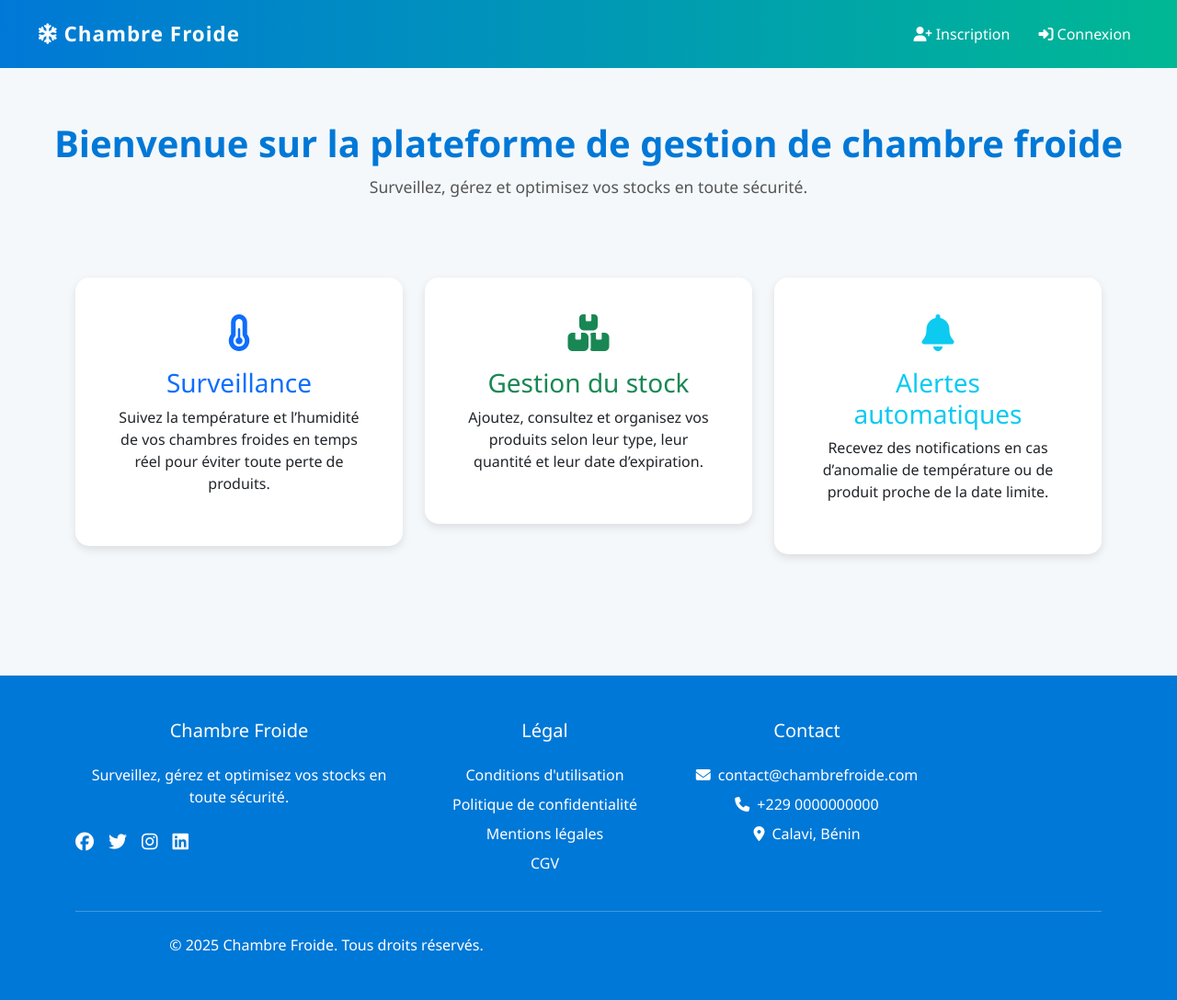
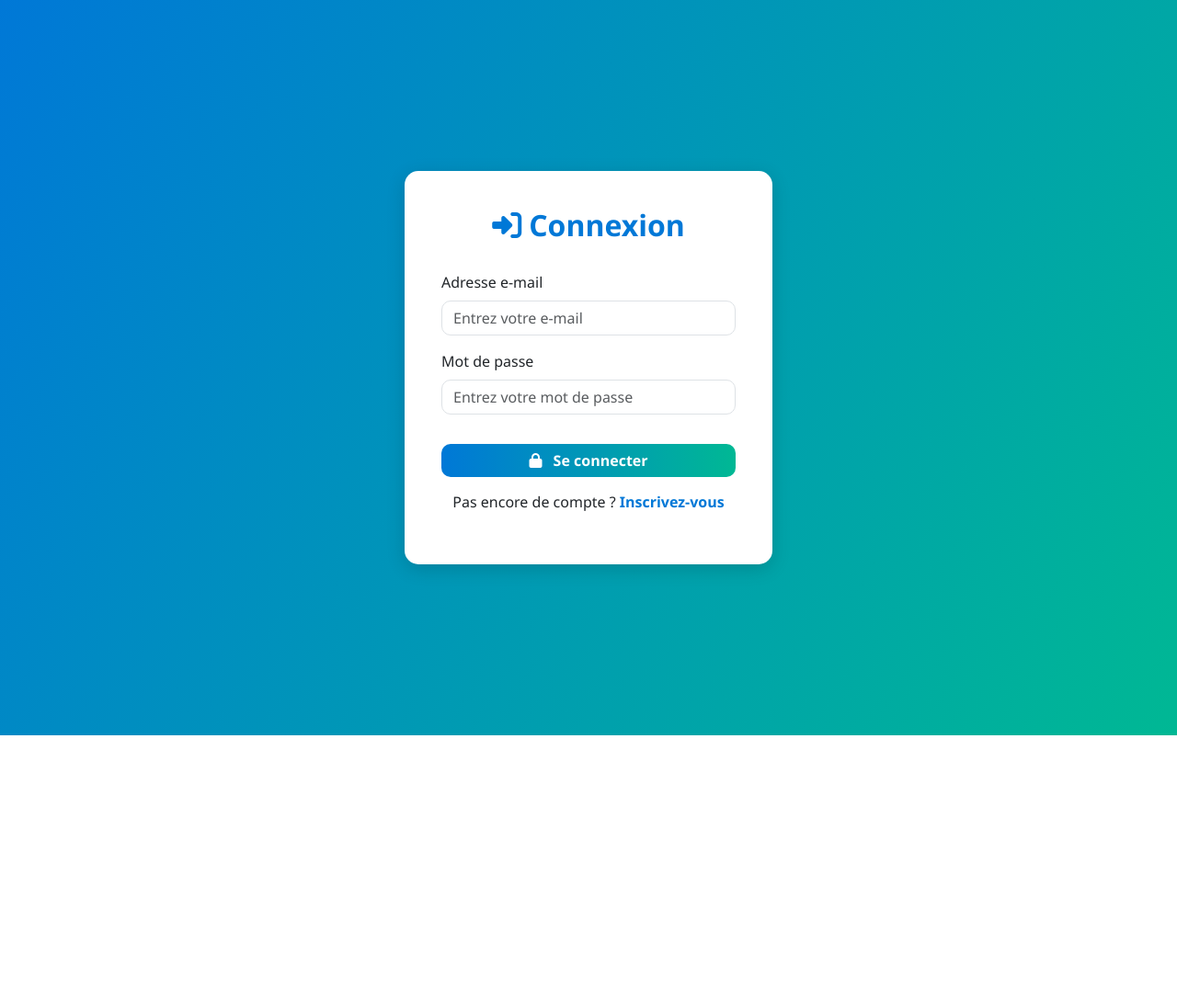
Before and after one commit to Sylvia952/PROJETWEB, a PHP site: page / in a window 1280 px wide. Shown: the whole page at 92% size. After the commit the page ends 800 px from the top, so only its background shows below. Run offline with PHP 8.4, Linux system fonts and the light colour scheme.

Commit message:
update index.php

```diff
--- a/index.php
+++ b/index.php
@@ -3,7 +3,7 @@
 <head>
   <meta charset="UTF-8">
   <meta name="viewport" content="width=device-width, initial-scale=1.0">
-  <title>Accueil - Gestion de Chambre Froide</title>
+  <title>Connexion - Chambre Froide</title>
 
   <!-- Bootstrap -->
   <link href="https://cdn.jsdelivr.net/npm/bootstrap@5.3.2/dist/css/bootstrap.min.css" rel="stylesheet">
@@ -13,191 +13,125 @@
 
   <style>
     body {
-      background: #f4f8fb;
+      background: linear-gradient(120deg, #0078D7, #00b894);
       font-family: 'Segoe UI', sans-serif;
+      min-height: 100vh;
+      display: flex;
+      align-items: center;
+      justify-content: center;
     }
 
-    /* --- Navbar --- */
-    .navbar {
-      background: linear-gradient(90deg, #0078D7, #00b894);
-      padding: 15px 30px;
-    }
-    .navbar-brand {
-      color: #fff !important;
-      font-weight: bold;
-      font-size: 1.4rem;
-      letter-spacing: 1px;
-    }
-    .navbar-nav .nav-link {
-      color: #fff !important;
-      font-weight: 500;
-      margin-left: 15px;
-      transition: 0.3s;
-    }
-    .navbar-nav .nav-link:hover {
-      text-decoration: underline;
+    .auth-container {
+      background: #fff;
+      border-radius: 15px;
+      box-shadow: 0 5px 20px rgba(0,0,0,0.15);
+      width: 400px;
+      padding: 40px;
+      transition: all 0.4s ease-in-out;
     }
 
-    /* --- Header --- */
-    header {
+    .auth-container h2 {
       text-align: center;
-      padding: 10px 10px;
-      background: #f4f8fb;
-    }
-    header h1 {
-      font-size: 2.5rem;
+      color: #0078D7;
+      margin-bottom: 30px;
       font-weight: 700;
-      color: #0078D7;
-    }
-    header p {
-      font-size: 1.1rem;
-      color: #555;
-      margin-top: 10px;
     }
 
-    /* --- Cards Section --- */
-    .section {
-      padding: 60px 20px;
-    }
-    .card {
-      border: none;
-      border-radius: 15px;
-      box-shadow: 0 4px 10px rgba(0,0,0,0.1);
-      transition: transform 0.3s;
-    }
-    .card:hover {
-      transform: translateY(-5px);
-    }
-    .card i {
-      font-size: 40px;
-      margin-bottom: 10px;
+    .form-control {
+      border-radius: 10px;
     }
 
-    /* --- Footer --- */
-    footer {
-      background: #0078D7;
-      color: white;
+    .btn-custom {
+      background: linear-gradient(90deg, #0078D7, #00b894);
+      border: none;
+      color: #fff;
+      border-radius: 10px;
+      width: 100%;
+      font-weight: 600;
+    }
+
+    .btn-custom:hover {
+      opacity: 0.9;
+    }
+
+    .switch-link {
       text-align: center;
-      padding: 15px 0;
-      margin-top: 60px;
+      margin-top: 15px;
+    }
+
+    .switch-link a {
+      color: #0078D7;
+      font-weight: 600;
+      text-decoration: none;
+    }
+
+    .switch-link a:hover {
+      text-decoration: underline;
     }
   </style>
 </head>
-
 <body>
 
-  <!--  Navbar -->
-  <nav class="navbar navbar-expand-lg">
-    <div class="container-fluid">
-      <a class="navbar-brand" href="#"><i class="fa-solid fa-snowflake"></i> Chambre Froide</a>
-      <button class="navbar-toggler text-white" type="button" data-bs-toggle="collapse" data-bs-target="#navbarNav">
-        <i class="fa-solid fa-bars"></i>
-      </button>
-      <div class="collapse navbar-collapse justify-content-end" id="navbarNav">
-        <ul class="navbar-nav">
-          <li class="nav-item">
-            <a class="nav-link" href="#"><i class="fa-solid fa-user-plus"></i> Inscription</a>
-          </li>
-          <li class="nav-item">
-            <a class="nav-link" href="#"><i class="fa-solid fa-right-to-bracket"></i> Connexion</a>
-          </li>
-        </ul>
+  <!-- ======== Connexion ======== -->
+  <div class="auth-container" id="loginForm">
+    <h2><i class="fa-solid fa-right-to-bracket me-2"></i>Connexion</h2>
+
+    <form>
+      <div class="mb-3">
+        <label for="email" class="form-label">Adresse e-mail</label>
+        <input type="email" class="form-control" id="email" placeholder="Entrez votre e-mail">
       </div>
+
+      <div class="mb-3">
+        <label for="password" class="form-label">Mot de passe</label>
+        <input type="password" class="form-control" id="password" placeholder="Entrez votre mot de passe">
+      </div>
+
+      <button type="submit" class="btn btn-custom mt-3"><i class="fa-solid fa-lock me-2"></i> Se connecter</button>
+    </form>
+
+    <div class="switch-link">
+      <p>Pas encore de compte ? <a href="#" onclick="toggleForms()">Inscrivez-vous</a></p>
     </div>
-  </nav>
+  </div>
 
-  <!--  Header -->
-  <header class="mt-5">
-    <h1>Bienvenue sur la plateforme de gestion de chambre froide</h1>
-    <p>Surveillez, gérez et optimisez vos stocks en toute sécurité.</p>
-  </header>
+  <!-- ======== Inscription ======== -->
+  <div class="auth-container d-none" id="registerForm">
+    <h2><i class="fa-solid fa-user-plus me-2"></i>Inscription</h2>
 
-  <!--  Section de présentation -->
-  <section class="section text-center">
-    <div class="container">
-      <div class="row">
+    <form>
+      <div class="mb-3">
+        <label for="fullname" class="form-label">Nom complet</label>
+        <input type="text" class="form-control" id="fullname" placeholder="Votre nom complet">
+      </div>
 
-        <div class="col-md-4 mb-4">
-          <div class="card p-4">
-            <div class="card-body">
-              <i class="fa-solid fa-temperature-half text-primary"></i>
-              <h3 class="text-primary mt-2">Surveillance</h3>
-              <p>Suivez la température et l’humidité de vos chambres froides en temps réel pour éviter toute perte de produits.</p>
-            </div>
-          </div>
-        </div>
+      <div class="mb-3">
+        <label for="email2" class="form-label">Adresse e-mail</label>
+        <input type="email" class="form-control" id="email2" placeholder="Entrez votre e-mail">
+      </div>
 
-        <div class="col-md-4 mb-4">
-          <div class="card p-4">
-            <div class="card-body">
-              <i class="fa-solid fa-boxes-stacked text-success"></i>
-              <h3 class="text-success mt-2">Gestion du stock</h3>
-              <p>Ajoutez, consultez et organisez vos produits selon leur type, leur quantité et leur date d’expiration.</p>
-            </div>
-          </div>
-        </div>
+      <div class="mb-3">
+        <label for="password2" class="form-label">Mot de passe</label>
+        <input type="password" class="form-control" id="password2" placeholder="Créez un mot de passe">
+      </div>
 
-        <div class="col-md-4 mb-4">
-          <div class="card p-4">
-            <div class="card-body">
-              <i class="fa-solid fa-bell text-info"></i>
-              <h3 class="text-info mt-2">Alertes automatiques</h3>
-              <p>Recevez des notifications en cas d’anomalie de température ou de produit proche de la date limite.</p>
-            </div>
-          </div>
-        </div>
-      </div>
+      <button type="submit" class="btn btn-custom mt-3"><i class="fa-solid fa-user-check me-2"></i> S'inscrire</button>
+    </form>
+
+    <div class="switch-link">
+      <p>Déjà inscrit ? <a href="#" onclick="toggleForms()">Connectez-vous</a></p>
     </div>
-  </section>
+  </div>
 
-   <!-- Footer -->
-    <footer class="py-5 mt-5">
-        <div class="container">
-            <div class="row">
-                <div class="col-lg-4 mb-4 mb-lg-0">
-                    <h5 class="mb-4 text-accent">Chambre Froide</h5>
-                    <p class="mb-4">Surveillez, gérez et optimisez vos stocks en toute sécurité.</p>
-                    <div class="d-flex gap-3">
-                        <a href="#" class="text-white"><i class="fab fa-facebook fa-lg"></i></a>
-                        <a href="#" class="text-white"><i class="fab fa-twitter fa-lg"></i></a>
-                        <a href="#" class="text-white"><i class="fab fa-instagram fa-lg"></i></a>
-                        <a href="#" class="text-white"><i class="fab fa-linkedin fa-lg"></i></a>
-                    </div>
-                </div>
+  <!-- Bootstrap JS -->
+  <script src="https://cdn.jsdelivr.net/npm/bootstrap@5.3.2/dist/js/bootstrap.bundle.min.js"></script>
 
-
-
-                <div class="col-lg-3 col-md-4 mb-4 mb-md-0">
-                    <h5 class="mb-4">Légal</h5>
-                    <ul class="list-unstyled">
-                        <li class="mb-2"><a href="#" class="text-white text-decoration-none">Conditions d'utilisation</a></li>
-                        <li class="mb-2"><a href="#" class="text-white text-decoration-none">Politique de confidentialité</a></li>
-                        <li class="mb-2"><a href="#" class="text-white text-decoration-none">Mentions légales</a></li>
-                        <li class="mb-2"><a href="#" class="text-white text-decoration-none">CGV</a></li>
-                    </ul>
-                </div>
-
-                <div class="col-lg-3 col-md-4">
-                    <h5 class="mb-4">Contact</h5>
-                    <ul class="list-unstyled">
-                        <li class="mb-2"><i class="fas fa-envelope me-2"></i>contact@chambrefroide.com</li>
-                        <li class="mb-2"><i class="fas fa-phone me-2"></i>+229 0000000000</li>
-                        <li class="mb-2"><i class="fas fa-map-marker-alt me-2"></i>Calavi, Bénin</li>
-                    </ul>
-                </div>
-            </div>
-
-            <hr class="my-4 bg-light opacity-10">
-
-            <div class="row align-items-center ">
-                <div class="col-md-6 mb-3 mb-md-0 ">
-                    <p class="mb-0">&copy; 2025 Chambre Froide. Tous droits réservés.</p>
-                </div>
-
-            </div>
-        </div>
-    </footer>
-
-  <script src="https://cdn.jsdelivr.net/npm/bootstrap@5.3.2/dist/js/bootstrap.bundle.min.js"></script>
+  <!-- Script de bascule -->
+  <script>
+    function toggleForms() {
+      document.getElementById('loginForm').classList.toggle('d-none');
+      document.getElementById('registerForm').classList.toggle('d-none');
+    }
+  </script>
 </body>
 </html>
```
